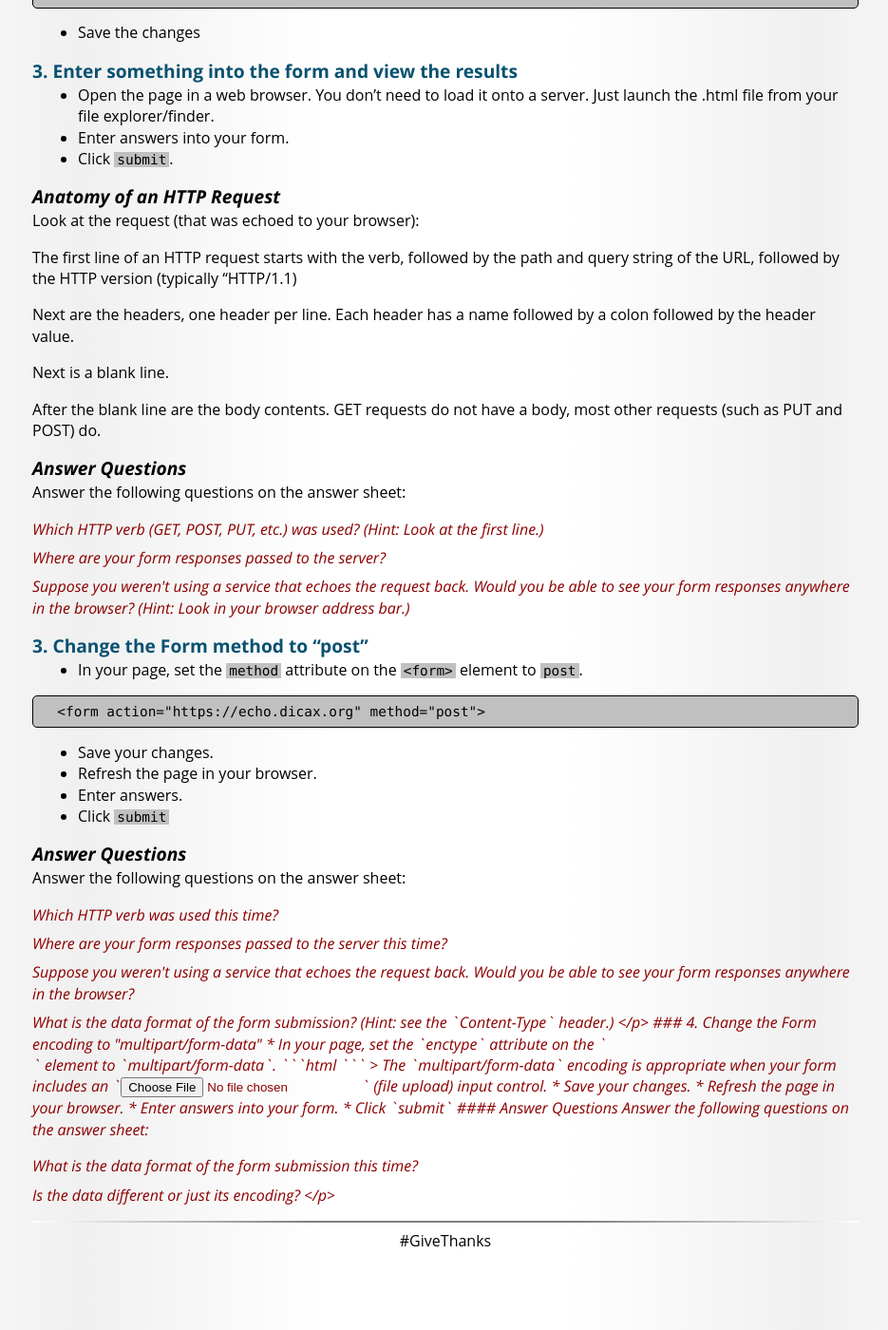
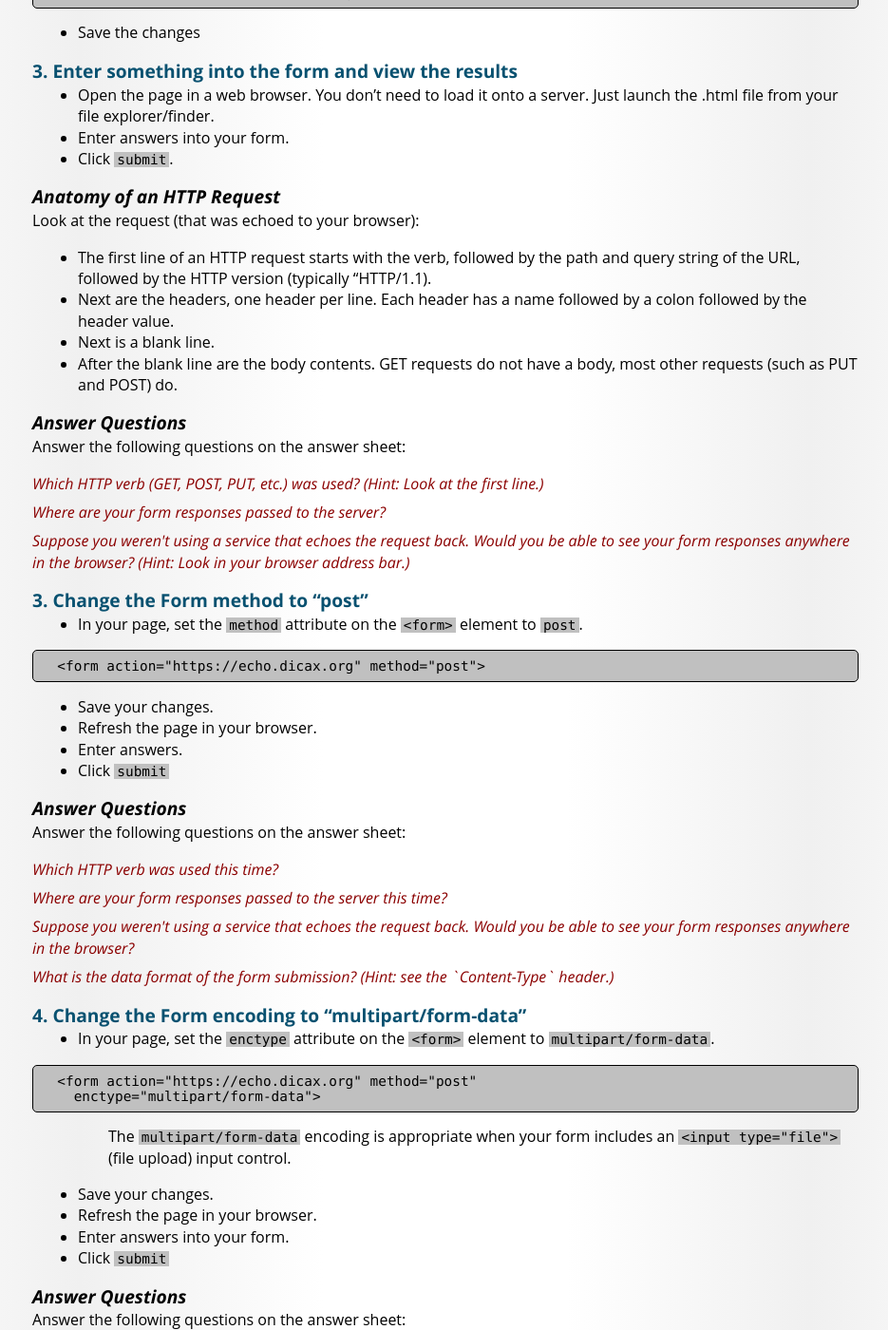
Before and after one commit to BYU-ITC-210/BYU-ITC-210.github.io, a Jekyll site: the page built from HW4-GET-and-POST.md, in a window 1280 px wide and 1400 px high, scrolled down 1310 px. Shown: the whole window at 95% size, without its empty margins (171-1106 px from the left). Built offline with Jekyll 4.4.1, drawn with Linux system fonts in a browser that asks for light colours; some web fonts are replaced; before the commit the page ends 2637 px from its top, so only the background shows below that; some of the changed text lies outside the part shown.

Commit message:
Typo fixes

````diff
--- a/HW4-GET-and-POST.md
+++ b/HW4-GET-and-POST.md
@@ -82,13 +82,10 @@
 
 Look at the request (that was echoed to your browser):
 
-The first line of an HTTP request starts with the verb, followed by the path and query string of the URL, followed by the HTTP version (typically "HTTP/1.1)
-
-Next are the headers, one header per line. Each header has a name followed by a colon followed by the header value.
-
-Next is a blank line.
-
-After the blank line are the body contents. GET requests do not have a body, most other requests (such as PUT and POST) do.
+* The first line of an HTTP request starts with the verb, followed by the path and query string of the URL, followed by the HTTP version (typically "HTTP/1.1).
+* Next are the headers, one header per line. Each header has a name followed by a colon followed by the header value.
+* Next is a blank line.
+* After the blank line are the body contents. GET requests do not have a body, most other requests (such as PUT and POST) do.
 
 #### Answer Questions
 Answer the following questions on the answer sheet:
@@ -120,13 +117,12 @@
 <div class="question">Which HTTP verb was used this time?</div>
 <div class="question">Where are your form responses passed to the server this time?</div>
 <div class="question">Suppose you weren't using a service that echoes the request back. Would you be able to see your form responses anywhere in the browser?</div>
-<div class="question">What is the data format of the form submission? (Hint: see the `Content-Type` header.)
+<div class="question">What is the data format of the form submission? (Hint: see the `Content-Type` header.)</div>
 </p>
 
 ### 4. Change the Form encoding to "multipart/form-data"
 
 * In your page, set the `enctype` attribute on the `<form>` element to `multipart/form-data`.
-
 
 ```html
   <form action="https://echo.dicax.org" method="post"
````
Also changed, not shown: other parts of HW4-GET-and-POST.md (+1 -1 lines).
